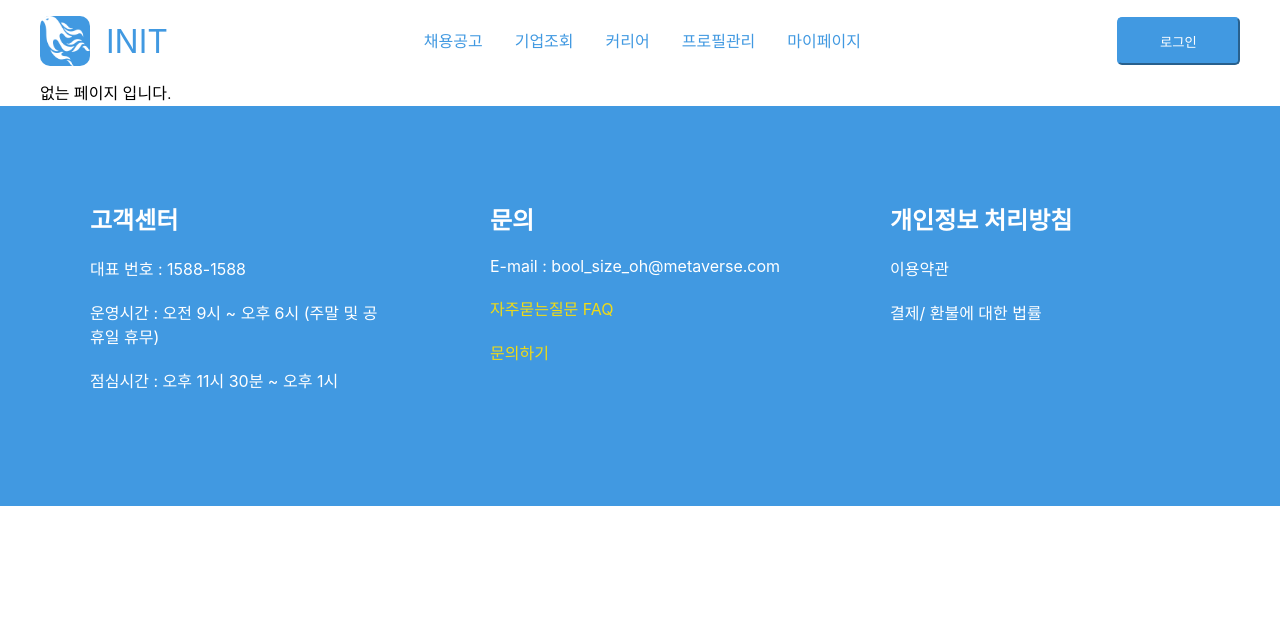
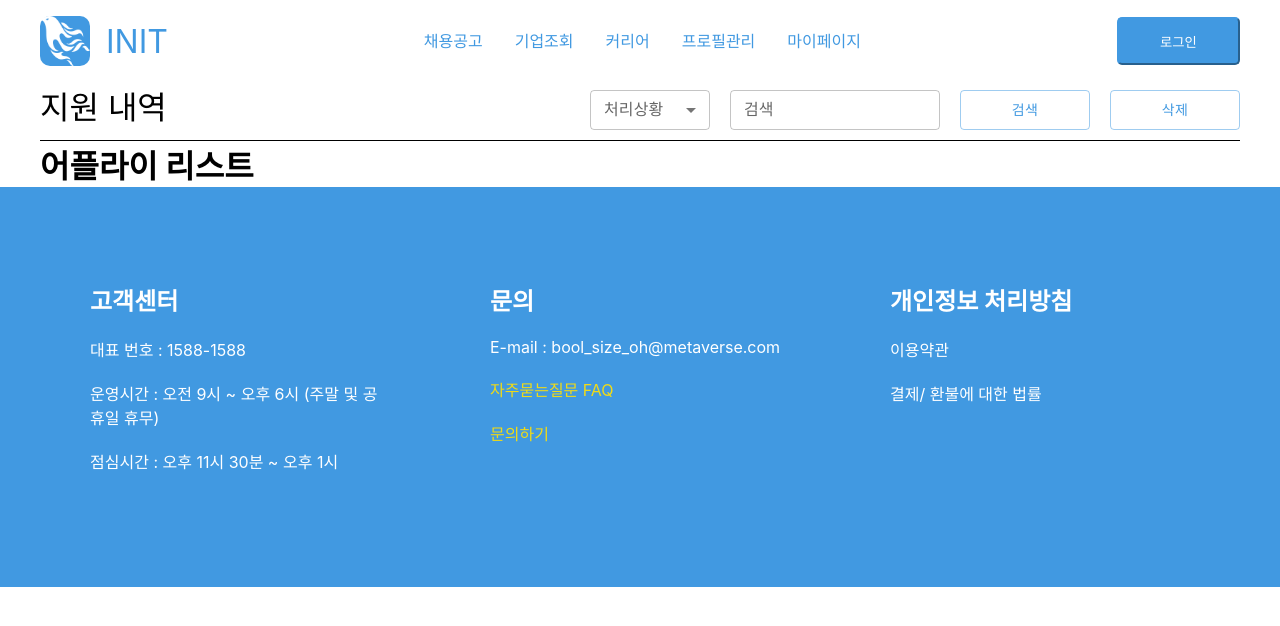
Before and after one commit to mtvsteampheonix/INITCLIENT, a React (Create React App) app: page /mypage/applylist in a window 1280 px wide. Shown: the top 626 px of the page. Built offline with nearby package versions, Linux system fonts and the light colour scheme.

Commit message:
Feat: 지원 내역 조회 페이지 헤더 추가 제목, 처리현황 select box, 검색 input box, 검색, 삭제 버튼 추가

```diff
--- /dev/null
+++ b/src/components/applyPage/ApplyListPageHeader.js
@@ -0,0 +1,97 @@
+import styled from 'styled-components';
+import Button from '@mui/material/button';
+import {TextField} from '@mui/material';
+import * as React from 'react';
+import Box from '@mui/material/Box';
+import InputLabel from '@mui/material/InputLabel';
+import MenuItem from '@mui/material/MenuItem';
+import FormControl from '@mui/material/FormControl';
+import Select from '@mui/material/Select';
+
+const ApplyPageHeaderComponent = styled.nav`
+  display: flex;
+  flex-direction: row;
+  justify-content: space-between;
+  width: 1200px;
+  border-bottom: 1px solid black;
+  padding-bottom: 10px;
+`;
+
+const ButtonGroup = styled.div`
+  display: flex;
+  width: 280px;
+  flex-direction: row;
+  justify-content: space-between;
+  align-items: center;
+`;
+
+const Title = styled.span`
+  font-size: 32px;
+`;
+
+const FormGroup = styled.div`
+  display: flex;
+  flex-direction: row;
+  gap: 20px;
+  justify-content: center;
+  align-items: center;
+`;
+
+function ApplyPageHeader() {
+  //   const [age, setAge] = React.useState('');
+
+  //   const handleChange = (event) => {
+  //     setAge(event.target.value);
+  //   };
+  return (
+    <>
+      <ApplyPageHeaderComponent>
+        <Title>지원 내역</Title>
+        <FormGroup>
+          <Box sx={{minWidth: 120}}>
+            <FormControl fullWidth>
+              <InputLabel id='demo-simple-select-label'>처리상황</InputLabel>
+              <Select
+                style={{marginTop: '8px'}}
+                size='small'
+                labelId='demo-simple-select-label'
+                id='demo-simple-select'
+                //   value={age}
+                label='process'
+                //   onChange={handleChange}
+              >
+                <MenuItem value={'진행중'}>진행중</MenuItem>
+                <MenuItem value={'합격'}>합격</MenuItem>
+                <MenuItem value={'불합격'}>불합격</MenuItem>
+              </Select>
+            </FormControl>
+          </Box>
+          <TextField
+            multiline={true}
+            id='outlined-helperText'
+            label='검색'
+            InputProps={{
+              sx: {height: '40px', marginTop: '8px'}
+            }}
+          />
+          <ButtonGroup>
+            <Button
+              style={{width: '130px', height: '40px', marginTop: '8px'}}
+              variant='outlined'
+            >
+              검색
+            </Button>
+            <Button
+              style={{width: '130px', height: '40px', marginTop: '8px'}}
+              variant='outlined'
+            >
+              삭제
+            </Button>
+          </ButtonGroup>
+        </FormGroup>
+      </ApplyPageHeaderComponent>
+    </>
+  );
+}
+
+export default ApplyPageHeader;
--- /dev/null
+++ b/src/pages/mypage/applyList/ApplyList.js
@@ -0,0 +1,12 @@
+import ApplyListPageHeader from '../../../components/applyPage/ApplyListPageHeader';
+
+function ApplyList() {
+  return (
+    <>
+      <ApplyListPageHeader />
+      <h1>어플라이 리스트</h1>
+    </>
+  );
+}
+
+export default ApplyList;
--- a/src/routes/MyPageRoute.js
+++ b/src/routes/MyPageRoute.js
@@ -1,10 +1,12 @@
 import {Route, Routes} from 'react-router-dom';
+import ApplyList from '../pages/mypage/applyList/ApplyList';
 import Error404 from './../pages/errors/Error404';
 export default function MyPageRoute() {
   return (
     <Routes>
       {/* //이곳에 페이지 추가해주세요  */}
 
+      <Route path='applylist' element={<ApplyList />} />
       <Route path='*' element={<Error404 />} />
     </Routes>
   );
```
